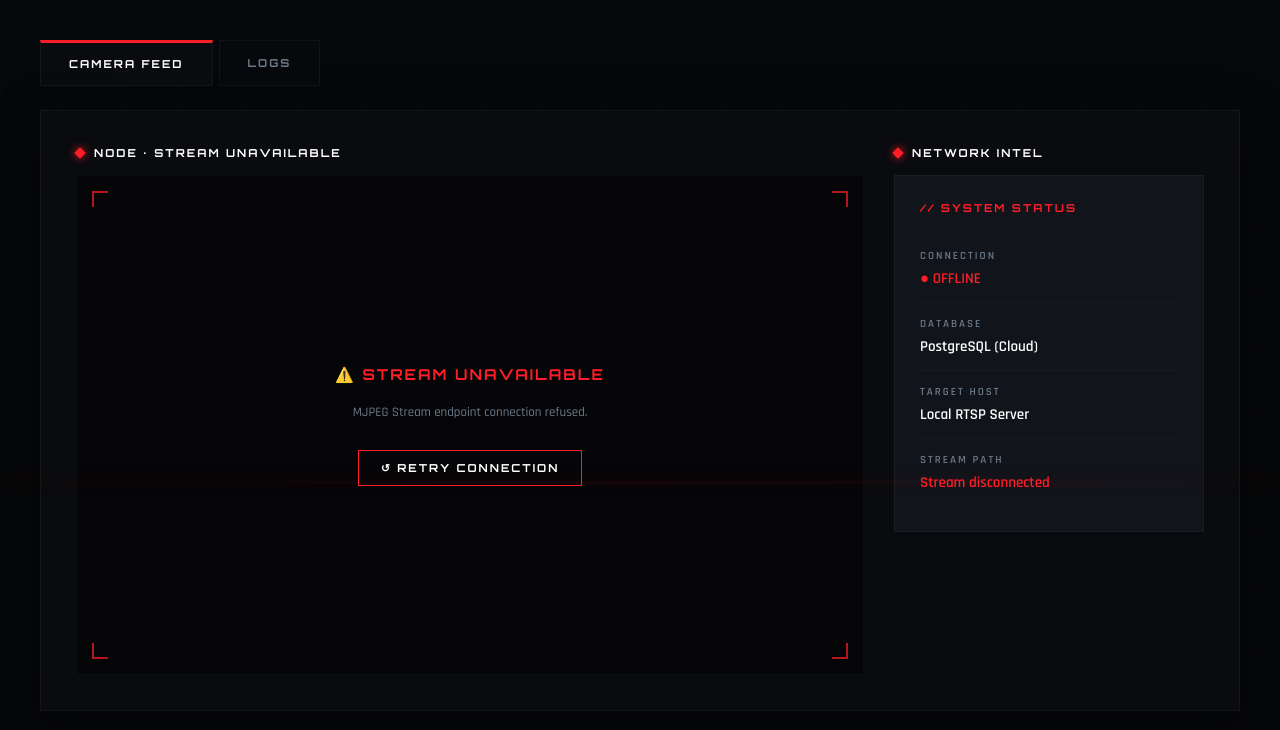
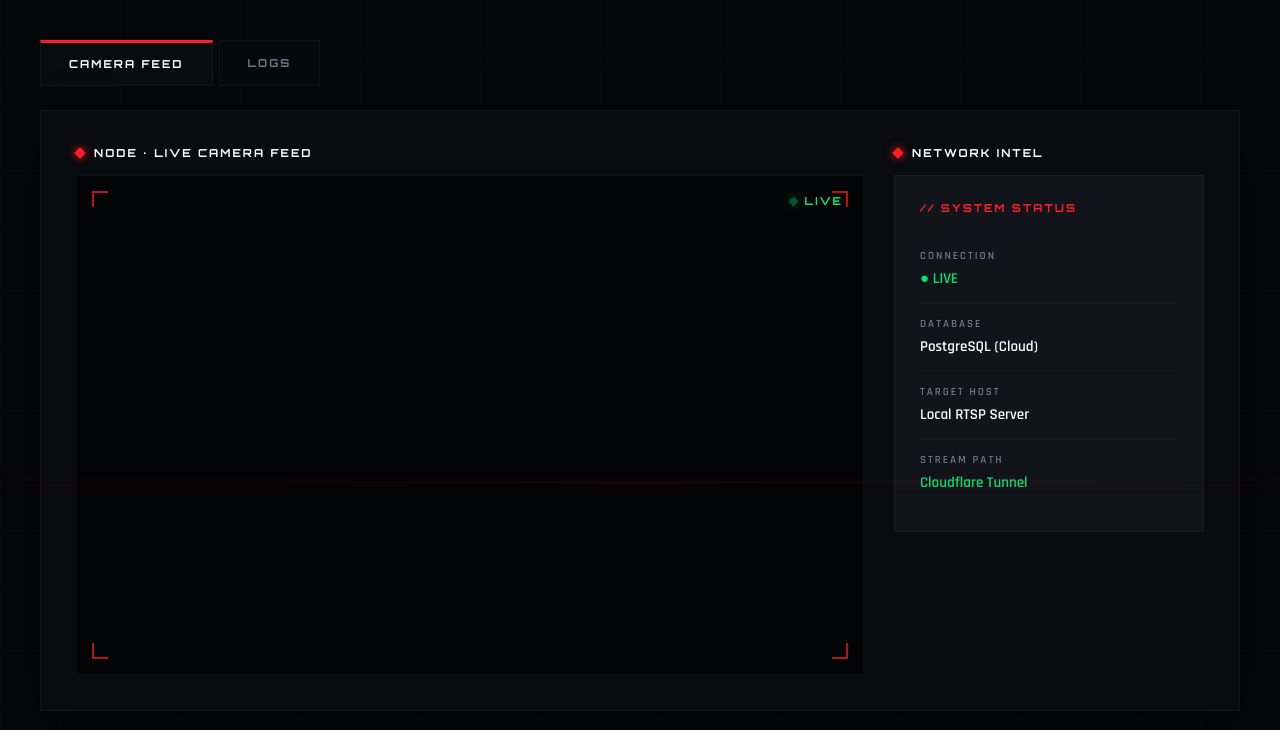
Before and after one commit to rvn-barbss/cctv-monitoring, a Flask app: page /dashboard in a window 1280 px wide. Shown: the part 70-800 px from the top of the page. Run offline with Flask 3, Linux system fonts and the light colour scheme; the visitor is signed in with stand-in values (Sample User, id 1); data that the repository does not hold is empty.

Commit message:
Update camera.html

```diff
--- a/app/templates/camera.html
+++ b/app/templates/camera.html
@@ -5,7 +5,6 @@
     <meta name="viewport" content="width=device-width, initial-scale=1.0">
     <meta name="csrf-token" content="{{ csrf_token() }}">
     <title>SECURIX | Advanced Control Panel</title>
-    <script src="https://cdn.jsdelivr.net/npm/hls.js@latest"></script>
     <link href="https://fonts.googleapis.com/css2?family=Orbitron:wght@500;700;900&family=Rajdhani:wght@500;600;700&display=swap" rel="stylesheet">
     <style>
         :root {
@@ -408,9 +407,8 @@
                             <div class="pulse amber"></div>CONNECTING
                         </div>
 
-                        <video id="cam-feed" autoplay muted playsinline style="display:none; position:absolute; inset:0; width:100%; height:100%; object-fit:cover; z-index:1;"></video>
-
-                        <img id="cam-feed-img" style="display:none; position:absolute; inset:0; width:100%; height:100%; object-fit:cover; z-index:1;" alt="MJPEG Camera Feed" />
+                        <!-- Iframe for universal stream support (Bypasses CORS) -->
+                        <iframe id="cam-feed-iframe" style="display:none; position:absolute; inset:0; width:100%; height:100%; border:none; z-index:1;" allow="autoplay; fullscreen" title="CCTV Feed"></iframe>
 
                         <div class="cam-overlay" id="connecting-overlay">
                             <div class="search-ring"></div>
@@ -653,8 +651,7 @@
         function showConnecting() {
             document.getElementById('connecting-overlay').style.display = 'flex';
             document.getElementById('error-overlay').style.display = 'none';
-            document.getElementById('cam-feed').style.display = 'none';
-            document.getElementById('cam-feed-img').style.display = 'none';
+            document.getElementById('cam-feed-iframe').style.display = 'none';
             document.getElementById('live-badge').style.display = 'none';
             document.getElementById('searching-badge').style.display = 'flex';
             document.getElementById('conn-status').textContent = '● CONNECTING...';
@@ -665,6 +662,7 @@
         function showLive(path) {
             document.getElementById('connecting-overlay').style.display = 'none';
             document.getElementById('error-overlay').style.display = 'none';
+            document.getElementById('cam-feed-iframe').style.display = 'block';
             document.getElementById('live-badge').style.display = 'flex';
             document.getElementById('searching-badge').style.display = 'none';
             document.getElementById('conn-status').textContent = '● LIVE';
@@ -677,8 +675,7 @@
         function showError() {
             document.getElementById('connecting-overlay').style.display = 'none';
             document.getElementById('error-overlay').style.display = 'flex';
-            document.getElementById('cam-feed').style.display = 'none';
-            document.getElementById('cam-feed-img').style.display = 'none'; // Hide image on error
+            document.getElementById('cam-feed-iframe').style.display = 'none';
             document.getElementById('live-badge').style.display = 'none';
             document.getElementById('searching-badge').style.display = 'none';
             document.getElementById('conn-status').textContent = '● OFFLINE';
@@ -689,59 +686,20 @@
         }
 
         function loadLocalFeed() {
-            const video = document.getElementById('cam-feed');
-            const img = document.getElementById('cam-feed-img');
+            const iframe = document.getElementById('cam-feed-iframe');
             const streamUrl = "{{ cam_url }}"; // Pulls the target link from Railway
 
             document.getElementById('cam-ip-label').textContent = "CONNECTING TO SECURE TUNNEL";
             document.getElementById('stream-path-display').textContent = streamUrl;
 
-            // Reset view states
-            video.style.display = 'none';
-            img.style.display = 'none';
-
-            // TYPE 1: Handle Python/OpenCV MJPEG Stream (Classmate's Link)
-            if (!streamUrl.includes('.m3u8')) {
-                img.src = streamUrl;
-                img.onload = function() {
-                    img.style.display = 'block';
-                    showLive('Python OpenCV MJPEG');
-                };
-                img.onerror = function() {
-                    showError();
-                    document.getElementById('error-detail').textContent = 'MJPEG Stream endpoint connection refused.';
-                };
-                return;
-            }
-
-            // TYPE 2: Handle MediaMTX HLS Stream (Your Link)
-            if (Hls.isSupported()) {
-                const hls = new Hls();
-                hls.loadSource(streamUrl);
-                hls.attachMedia(video);
-                hls.on(Hls.Events.MANIFEST_PARSED, function() {
-                    video.style.display = 'block';
-                    video.play();
-                    showLive('Cloudflare HLS');
-                });
-                hls.on(Hls.Events.ERROR, function (event, data) {
-                    if (data.fatal) {
-                        showError();
-                        document.getElementById('error-detail').textContent = 'HLS stream playlist parsed empty or offline.';
-                    }
-                });
-            } else if (video.canPlayType('application/vnd.apple.mpegurl')) {
-                video.src = streamUrl;
-                video.addEventListener('loadedmetadata', function() {
-                    video.style.display = 'block';
-                    video.play();
-                    showLive('Cloudflare HLS (Native)');
-                });
-                video.addEventListener('error', () => showError());
-            } else {
+            // Load iframe and force Live view so Cloudflare splash page or video is visible
+            iframe.src = streamUrl;
+            iframe.onload = function() {
+                showLive('Cloudflare Tunnel');
+            };
+            iframe.onerror = function() {
                 showError();
-                document.getElementById('error-detail').textContent = 'Your browser does not support HLS video streams.';
-            }
+            };
         }
 
         function retryFeed() {
```
